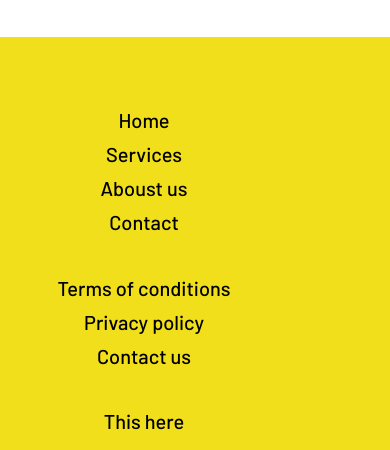
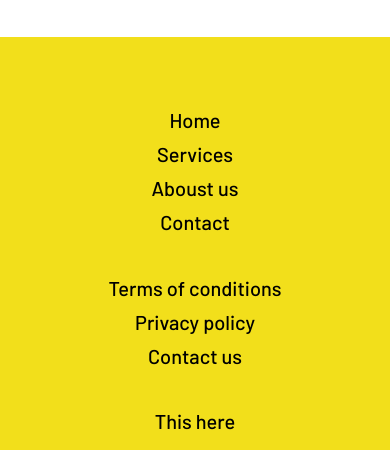
Before and after one commit to maura-herrera/Responsive1, a plain HTML site: page index.html in a window 390 px wide. Shown: the part 2178-2628 px from the top of the page. Drawn offline with Linux system fonts and the light colour scheme; grey boxes are pictures that could not be loaded.

Commit message:
Second commit-width fixed in cellphone screen

```diff
--- a/css/style.css
+++ b/css/style.css
@@ -336,6 +336,7 @@ footer .row .col-30:nth-child(3) p{
     }
     footer .row .col-30{
         padding-left: 0;
+        width: 100%;
     }
 
     footer{
@@ -344,14 +345,19 @@ footer .row .col-30:nth-child(3) p{
 
     footer .row .col-30:nth-child(1) ul{
         width: 70%;
-        margin-left: 10%;
+        margin-left: 15%;
     }
     footer .row .col-30:nth-child(2) ul{
         width: 70%;
-        margin-left: 10%;
+        margin-left: 15%;
      }
      footer .row .col-30:nth-child(3) p{
          width: 70%;
-         margin-left: 10%;
+         margin-left: 15%;
+     }
+
+     footer .row .col-30:nth-child(3) iframe{
+         width: 300px;
+
      }
 }
```
